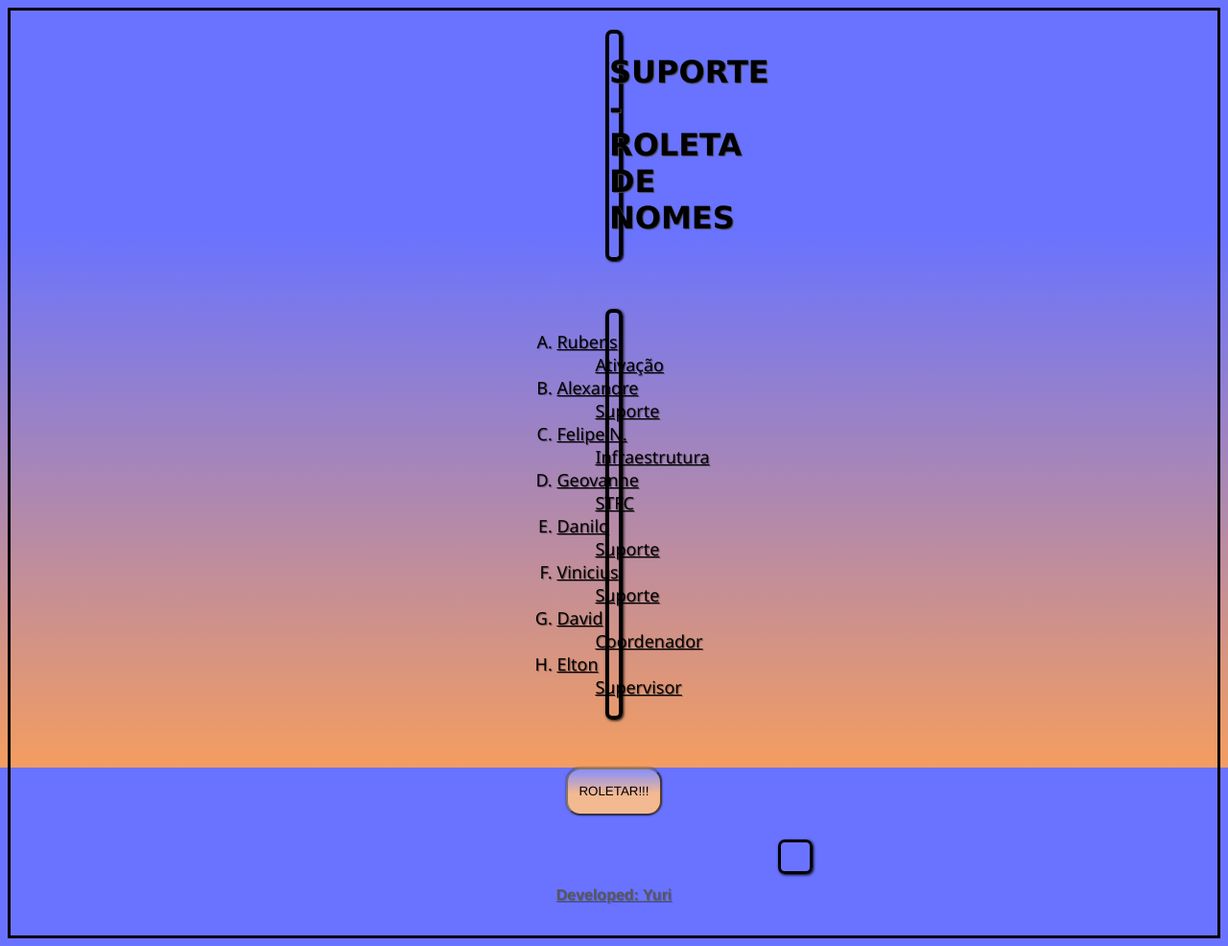
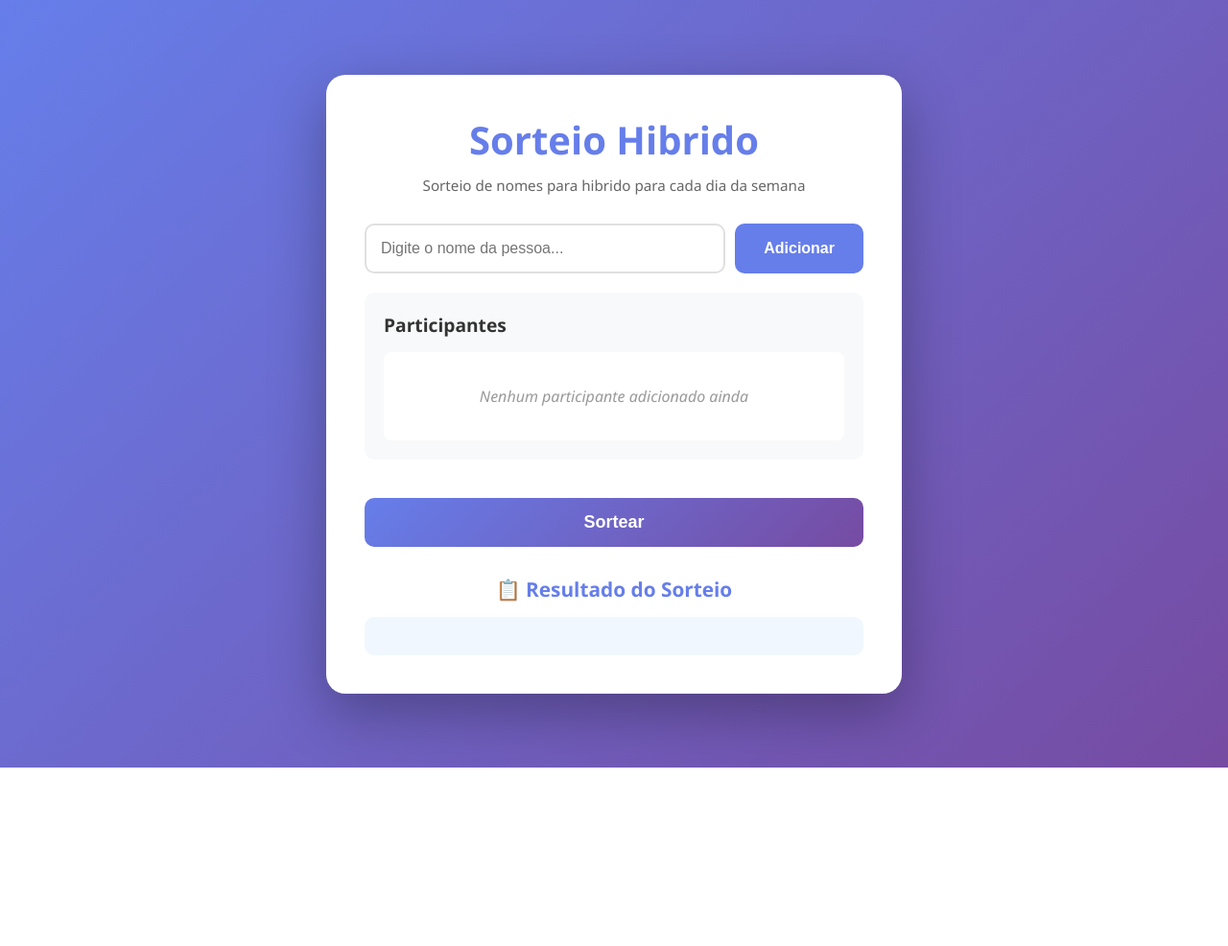
Before and after one commit to YuriLuiz1/sorteio-hibrido, a plain HTML site: page index.html in a window 1280 px wide. Shown: the whole page at 96% size. After the commit the page ends 800 px from the top, so only its background shows below. Drawn offline with Linux system fonts and the light colour scheme.

Commit message:
Código atualizado, mais robusto e flexivel

```diff
--- a/estilo.css
+++ b/estilo.css
@@ -1,73 +1,179 @@
-body{
-    background-image: linear-gradient(to top, #f49d5f, #6973ff 70%);
-    background-attachment: fixed;
-    border: 3px solid black;
-    padding: 20px;
+* {
+  margin: 0;
+  padding: 0;
+  box-sizing: border-box;
 }
 
-.titulo{
-    text-align: center;
-    color: rgb(0, 0, 0);
-    font-family: 'Lucida Sans', 'Lucida Sans Regular', 'Lucida Grande', 'Lucida Sans Unicode', Geneva, Verdana, sans-serif;
-    border: 4px solid black;
-    box-shadow: 1px 1px 2px rgb(0, 0, 0);
-    margin: 0px 600px 0px 600px;
-    border-radius: 7px;
-    text-shadow: 1px 1px 1px rgb(71, 71, 71);
+body {
+  font-family: 'Segoe UI', Tahoma, Geneva, Verdana, sans-serif;
+  background: linear-gradient(135deg, #667eea 0%, #764ba2 100%);
+  min-height: 100vh;
+  display: flex;
+  justify-content: center;
+  align-items: center;
+  padding: 20px;
 }
 
-.lista{
-    display: flex;
-    font-size: large;
-    justify-content: center;
-    border: 4px solid black;
-    box-shadow: 1px 1px 3px rgb(0, 0, 0);
-    margin: 50px 600px 0px 600px;
-    font-family: 'Segoe UI', Tahoma, Geneva, Verdana, sans-serif;
-    border-radius: 7px;
-    text-shadow: 1px 1px 1px rgba(0, 0, 0, 0.421);
-    text-decoration: underline;
+.container {
+  background: white;
+  border-radius: 20px;
+  padding: 40px;
+  max-width: 600px;
+  width: 100%;
+  box-shadow: 0 20px 60px rgba(0, 0, 0, 0.3);
 }
 
-.botao{
-    display: flex;
-    justify-content: center;
-    margin-top: 50px;
+h1 {
+  text-align: center;
+  color: #667eea;
+  margin-bottom: 10px;
+  font-size: 2.5em;
 }
 
-button{
-    width: 100px;
-    height: 50px;
-    background-image: linear-gradient(to top, #f49d5fa8 45%, #6973ffc5);
-    border-color: #000000ab;
-    font-family: 'Franklin Gothic Medium', 'Arial Narrow', Arial, sans-serif;
-    padding: 5px;
-    border-radius: 15px;
-    box-shadow: 0px 0px 2px rgba(0, 0, 0, 0.678);
+.subtitle {
+  text-align: center;
+  color: #666;
+  margin-bottom: 30px;
+  font-size: 0.95em;
 }
 
-#resultado{
-    text-align: center;
-    font-size: large;
-    font-family: Arial, Helvetica, sans-serif;
-    margin: 25px 780px 0px 780px;
-    border: 3px solid black;
-    padding: 15px;
-    box-shadow: 1px 1px 3px rgb(0, 0, 0);
-    border-radius: 7px;
-    text-shadow: 1px 1px 1px rgba(76, 76, 76, 0.701);
+.input-section {
+  margin-bottom: 30px;
 }
 
-h2{
-    display: flex;
-    justify-content: center;
-    color: rgb(87, 87, 87);
-    font-family: 'Franklin Gothic Medium', 'Arial Narrow', Arial, sans-serif;
-    text-decoration: underline;
-    font-size: medium;
-    text-shadow: 1px 1px 1px rgba(0, 0, 0, 0.211);
+.input-group {
+  display: flex;
+  gap: 10px;
+  margin-bottom: 20px;
 }
 
-ul{
-    list-style: none;
+input[type="text"] {
+  flex: 1;
+  padding: 15px;
+  border: 2px solid #e0e0e0;
+  border-radius: 10px;
+  font-size: 16px;
+  transition: all 0.3s;
 }
+
+input[type="text"]:focus {
+  outline: none;
+  border-color: #667eea;
+  box-shadow: 0 0 0 3px rgba(102, 126, 234, 0.1);
+}
+
+button {
+  padding: 15px 30px;
+  border: none;
+  border-radius: 10px;
+  font-size: 16px;
+  font-weight: 600;
+  cursor: pointer;
+  transition: all 0.3s;
+}
+
+.btn-add {
+  background: #667eea;
+  color: white;
+}
+
+.btn-add:hover {
+  background: #5568d3;
+  transform: translateY(-2px);
+  box-shadow: 0 5px 15px rgba(102, 126, 234, 0.3);
+}
+
+.btn-sortear {
+  width: 100%;
+  background: linear-gradient(135deg, #667eea 0%, #764ba2 100%);
+  color: white;
+  margin-top: 20px;
+  font-size: 18px;
+}
+
+.btn-sortear:hover {
+  transform: translateY(-2px);
+  box-shadow: 0 10px 25px rgba(102, 126, 234, 0.4);
+}
+
+.btn-sortear:disabled {
+  background: #ccc;
+  cursor: not-allowed;
+  transform: none;
+}
+
+.pessoas-lista {
+  background: #f8f9fa;
+  border-radius: 10px;
+  padding: 20px;
+  margin-bottom: 20px;
+  min-height: 100px;
+}
+
+.pessoas-lista h3 {
+  color: #333;
+  margin-bottom: 15px;
+  font-size: 1.2em;
+}
+
+#lista-adicionados {
+  background: white;
+  border-radius: 8px;
+  padding: 15px;
+  min-height: 60px;
+}
+
+.empty-message {
+  text-align: center;
+  color: #999;
+  padding: 20px;
+  font-style: italic;
+}
+
+.resultado-section {
+  margin-top: 30px;
+}
+
+#lista {
+  background: #f0f7ff;
+  border-radius: 10px;
+  padding: 20px;
+}
+
+.resultado-titulo {
+  color: #667eea;
+  margin-bottom: 15px;
+  text-align: center;
+  font-size: 1.3em;
+}
+
+#lista-adicionados li,
+#lista li {
+  list-style: none;
+  padding: 12px 15px;
+  margin-bottom: 8px;
+  background: white;
+  border-radius: 8px;
+  color: #333;
+  font-weight: 500;
+  box-shadow: 0 2px 5px rgba(0, 0, 0, 0.05);
+  animation: slideIn 0.3s ease;
+}
+
+@keyframes slideIn {
+  from {
+    opacity: 0;
+    transform: translateX(-20px);
+  }
+
+  to {
+    opacity: 1;
+    transform: translateX(0);
+  }
+}
+
+#lista li {
+  background: linear-gradient(135deg, #f8f9ff 0%, #e8ecff 100%);
+  font-size: 0.95em;
+  line-height: 1.6;
+}
--- a/index.html
+++ b/index.html
@@ -1,66 +1,42 @@
 <!DOCTYPE html>
-<html lang="pt-BR">
+<html lang="en">
+
 <head>
-    <meta charset="UTF-8">
-    <meta name="viewport" content="width=device-width, initial-scale=1.0">
-    <link rel="stylesheet" href="estilo.css">
-    <link rel="shortcut icon" href="favicon.ico" type="image/x-icon">
-    <title>TW SOLUTIONS</title>
+  <meta charset="UTF-8">
+  <meta name="viewport" content="width=device-width, initial-scale=1">
+  <title>Sorteio Hibrido</title>
+  <link rel="stylesheet" href="estilo.css">
+  <script src="script.js"></script>
 </head>
+
 <body>
-    <div class="titulo">
-        <h1>SUPORTE - ROLETA DE NOMES</h1>
-    </div>
-    <div class="lista">
-        <ol type="A">
-            <li>Rubens</li>
-            <ul type="circle">
-                <li>Ativação</li>
-            </ul>
-            <li>Alexandre</li>
-            <ul type="circle">
-                <li>Suporte</li>
-            </ul>
-            <li>Felipe N.</li>
-            <ul type="circle">
-                <li>Infraestrutura</li>
-            </ul>
-            <li>Geovanne</li>
-            <ul type="circle">
-                <li>STFC</li>
-            </ul>
-            <li>Danilo</li>
-            <ul type="circle">
-                <li>Suporte</li>
-            </ul>
-            <li>Vinicius</li>
-            <ul type="circle">
-                <li>Suporte</li>
-            </ul>
-            <li>David</li>
-            <ul type="circle">
-                <li>Coordenador</li>
-            </ul>
-            <li>Elton</li>
-            <ul type="circle">
-                <li>Supervisor</li>
-            </ul>
-        </ol>
-    </div>
-    <div class="botao">
-        <button id="sortearButton">ROLETAR!!!</button>
-    </div>
-    <div id="resultado">
+  <div class="container">
+    <h1>Sorteio Hibrido</h1>
+    <p class="subtitle">Sorteio de nomes para hibrido para cada dia da semana</p>
 
-    </div>
-    <div class="marca">
-        <h2>Developed: Yuri</h2>
+    <div class="input-section">
+      <div class="input-group">
+        <input type="text" id="insere-nomes" placeholder="Digite o nome da pessoa...">
+        <button class="btn-add" onclick="adicionaPessoas()">Adicionar</button>
+      </div>
+
+      <div class="pessoas-lista">
+        <h3>Participantes</h3>
+        <div id="lista-adicionados">
+          <p class="empty-message">Nenhum participante adicionado ainda</p>
+        </div>
+      </div>
+
+      <button class="btn-sortear" onclick="mostraResultado()">
+        Sortear
+      </button>
     </div>
 
+    <div class="resultado-section">
+      <h3 class="resultado-titulo">📋 Resultado do Sorteio</h3>
+      <div id="lista"></div>
+    </div>
+  </div>
+</body>
 
-
-
-
-    <script type="text/javascript" src="script.js"></script>
-</body>
 </html>
--- a/script.js
+++ b/script.js
@@ -1,78 +1,69 @@
-const nomes = ["Elton", "David", "Rubens", "Felipe", "Alexandre", "Geovanne", "Vinicius", "Danilo", "Victor"];
 const diasSemana = ["Segunda-feira", "Terça-feira", "Quarta-feira", "Quinta-feira", "Sexta-feira"];
-let resultado = {};
 
-function sortear(lista, excluidos = []) {
-    let sorteado;
-    do {
-        const indice = Math.floor(Math.random() * lista.length);
-        sorteado = lista[indice];
-    } while (excluidos.includes(sorteado));
-    return sorteado;
+const pessoas = [];
+
+function adicionaPessoas() {
+  const pegaNome = document.getElementById("insere-nomes");
+
+  if (pegaNome.value.trim() !== "") {
+    pessoas.push(pegaNome.value);
   }
 
-function sortearNomes() {
-    const nomesRestantes = [...nomes];
-    resultado = {}; // Limpa o resultado anterior
+  const listaAdicionados = document.getElementById("lista-adicionados")
+  listaAdicionados.innerHTML = ''
 
-    for (const dia of diasSemana) {
-        let excluidos = [];
-        if (dia === "Segunda-feira" || dia === "Quarta-feira" || dia === "Quinta-feira") {
-            // Sorteia dois nomes para segunda, quarta e quinta-feira
-            const nome1 = sortear(nomesRestantes, excluidos);
-            nomesRestantes.splice(nomesRestantes.indexOf(nome1), 1);
-            excluidos.push(nome1); // Adiciona o primeiro sorteado à lista de excluídos para não repetir no mesmo dia
-            const nome2 = sortear(nomesRestantes, excluidos);
-            resultado[dia] = [nome1, nome2];
-            nomesRestantes.splice(nomesRestantes.indexOf(nome2), 1);
-        } else if (dia === "Terça-feira") {
-            // Sorteia um nome para terça-feira, exceto David
-            excluidos = ["David"];
-            const nomeSorteado = sortear(nomesRestantes, excluidos);
-            resultado[dia] = [nomeSorteado];
-            nomesRestantes.splice(nomesRestantes.indexOf(nomeSorteado), 1);
-        } else if (dia === "Sexta-feira") {
-            // Sorteia dois nomes para sexta-feira
-            const nome1 = sortear(nomesRestantes);
-            nomesRestantes.splice(nomesRestantes.indexOf(nome1), 1);
-            excluidos.push(nome1); // Adiciona o primeiro sorteado à lista de excluídos para não repetir no mesmo dia
-            const nome2 = sortear(nomesRestantes, excluidos);
-            resultado[dia] = [nome1, nome2];
-            nomesRestantes.splice(nomesRestantes.indexOf(nome2), 1);
-        }
-    }
+
+  for (let i = 0; i < pessoas.length; i++) {
+    const mostraAdicionados = document.createElement("li")
+    mostraAdicionados.textContent = `Adicionado: ${pessoas[i]}`
+    listaAdicionados.appendChild(mostraAdicionados)
   }
 
-function verificarRepeticoes(resultado) {
-    const nomesUsados = new Set();
-    for (const nomesSorteados of Object.values(resultado)) {
-        for (const nome of nomesSorteados) {
-            if (nomesUsados.has(nome)) {
-                return true; // Encontrou repetição
+  document.getElementById('insere-nomes').addEventListener("keypress", (event) => {
+    if (event.key == 'Enter') {
+      adicionaPessoas();
     }
-            nomesUsados.add(nome);
-        }
-    }
-    return false; // Não encontrou repetição
+  });
+
+  pegaNome.value = "";
 }
 
-function sortearNomesSemRepeticoes() {
-    do {
-        sortearNomes();
-    } while (verificarRepeticoes(resultado));
+function pessoasAleatorias() {
+  for (let index = pessoas.length - 1; index > 0; index--) {
+    const embaralhamento = Math.floor(Math.random() * (index + 1));
+    [pessoas[index], pessoas[embaralhamento]] = [pessoas[embaralhamento], pessoas[index]];
+  }
+  return pessoas
 }
 
-function exibirResultado() {
-    const resultadoDiv = document.getElementById('resultado');
-    resultadoDiv.innerHTML = '';
-    for (const [dia, nomesSorteados] of Object.entries(resultado)) {
-        const p = document.createElement('p');
-        p.textContent = `${dia}: ${nomesSorteados.join(", ")}`;
-        resultadoDiv.appendChild(p);
+function mostraResultado() {
+  const limpaAdicionados = document.getElementById("lista-adicionados")
+  const pegaLista = document.getElementById("lista")
+
+  limpaAdicionados.innerHTML = ''
+  pegaLista.innerHTML = ''
+
+  const pessoasPorDia = {};
+
+  const embaralhadas = pessoasAleatorias();
+  embaralhadas.map((nome, index) => {
+    const dia = diasSemana[index % diasSemana.length];
+
+    if (!pessoasPorDia[dia]) {
+      pessoasPorDia[dia] = [];
     }
+    pessoasPorDia[dia].push(nome);
+
+
+    return nome
+  });
+
+  diasSemana.forEach(dia => {
+    if (pessoasPorDia[dia]) {
+      const item = document.createElement("li");
+      const nomes = pessoasPorDia[dia].join(' e ');
+      item.textContent = `${dia}: ${nomes}`;
+      pegaLista.appendChild(item)
     }
-
-document.getElementById('sortearButton').addEventListener('click', () => {
-    sortearNomesSemRepeticoes();
-    exibirResultado();
-});
+  })
+}
```
Lines whose indentation alone changed are shown as unchanged.
